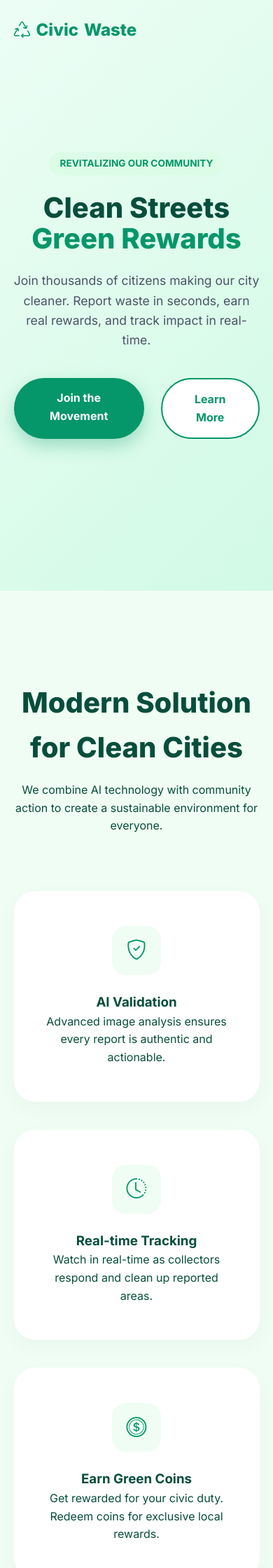
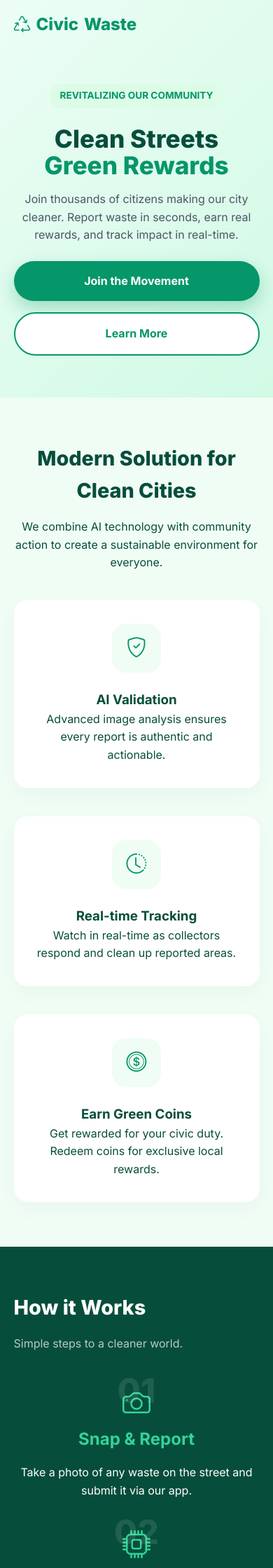
Before and after one commit to PUSHPARAJ2605/Green-Coin-Deployment, a Django app: page / in a window 390 px wide. Shown: the top 2240 px of the page at 70% size. Run offline with Django 5.2, Linux system fonts and the light colour scheme.

Commit message:
Optimize UI for mobile devices (compressed elements and responsive design)

```diff
--- a/static/css/landing.css
+++ b/static/css/landing.css
@@ -262,12 +262,26 @@ body {
 
 /* Responsive */
 @media (max-width: 1024px) {
-    .hero-image { display: none; }
     .hero-content { max-width: 100%; text-align: center; }
     .hero-btns { justify-content: center; }
 }
 
 @media (max-width: 768px) {
-    .hero h1 { font-size: 2.5rem; }
-    .nav-links { display: none; }
+    .nav { padding: 1rem 5%; }
+    .nav-links { display: none; } /* Consider a mobile menu later */
+
+    .hero { height: auto; padding: 120px 5% 60px; }
+    .hero h1 { font-size: 2.2rem; margin-bottom: 1rem; }
+    .hero p { font-size: 1rem; margin-bottom: 1.5rem; }
+    .hero-btns { flex-direction: column; gap: 1rem; width: 100%; }
+    .btn { width: 100%; text-align: center; }
+
+    .features { padding: 4rem 5%; }
+    .section-head { margin-bottom: 2.5rem; }
+    .section-head h2 { font-size: 1.8rem; }
+    .feature-card { padding: 2rem 1.5rem; border-radius: 20px; }
+
+    .how-it-works { padding: 4rem 5%; }
+    .how-grid { gap: 2rem; }
+    .step-num { font-size: 3rem; top: -1.5rem; }
 }
```
Also changed, not shown: static/css/style.css (+49 -0 lines).
